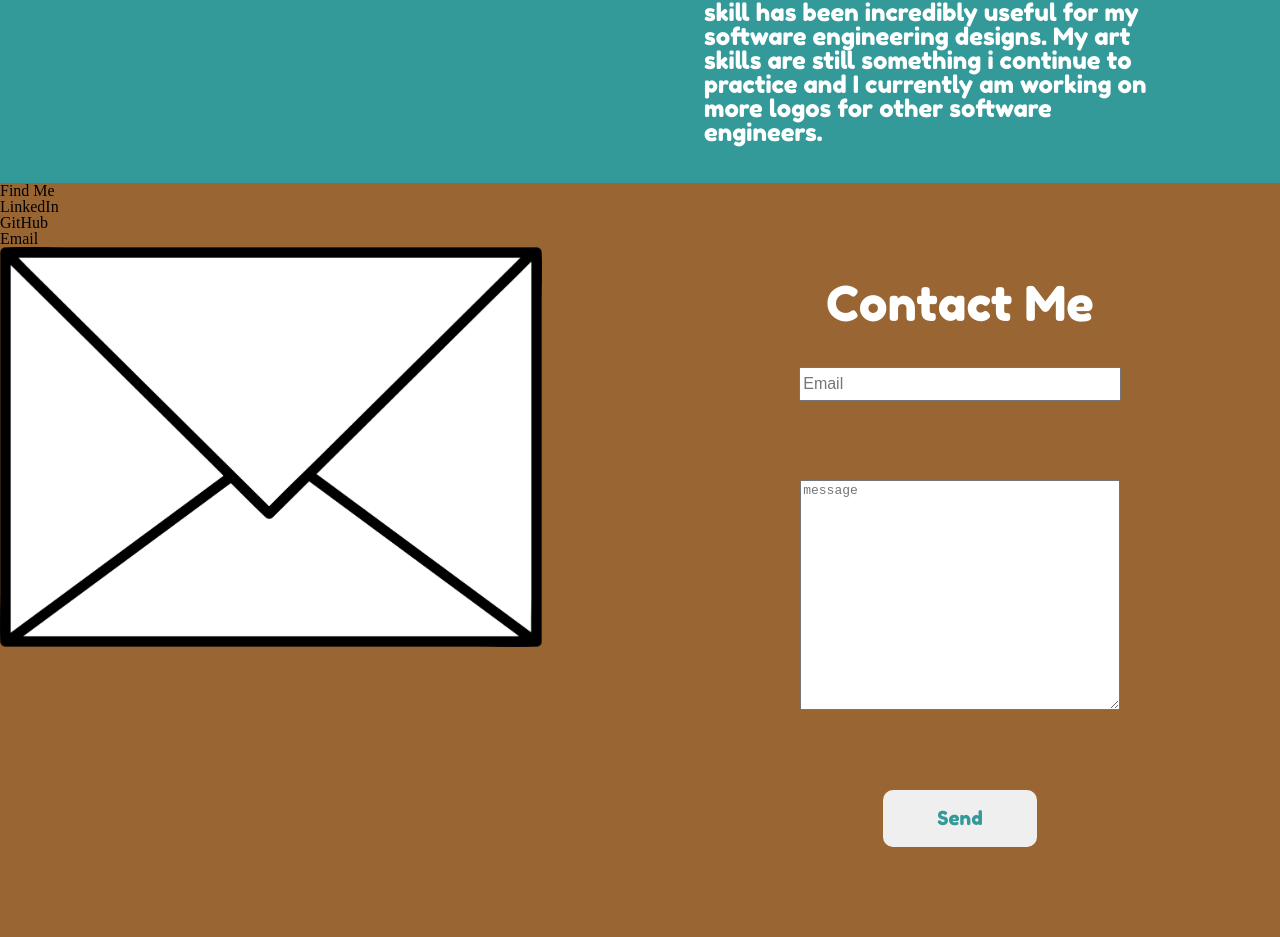
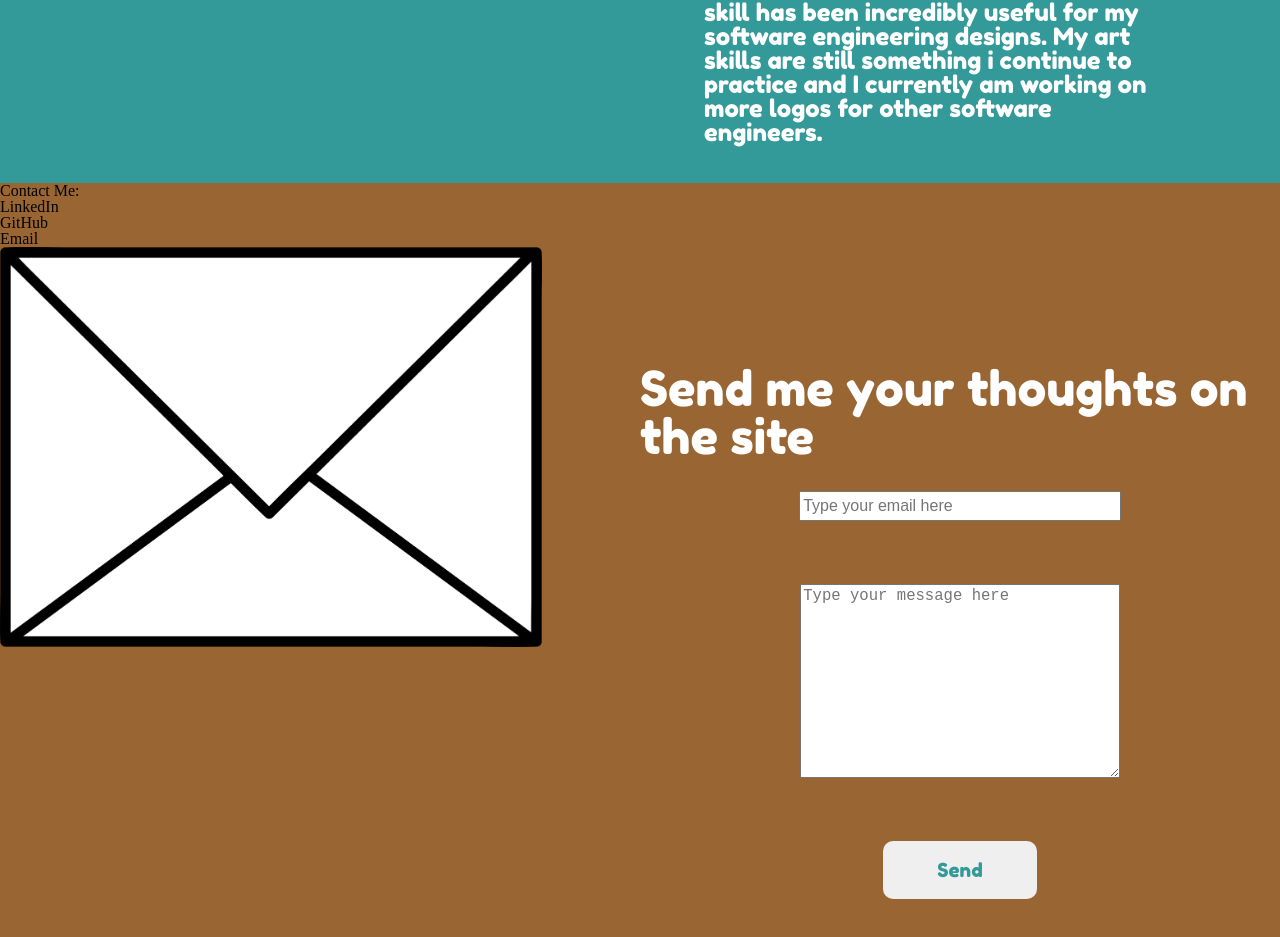
Before and after one commit to jadeli1720/netflify-test-site, a React (Create React App) app in the folder my-portfolio-site/: page / in a window 1280 px wide. Shown: the part 2217-3154 px from the top of the page. Built offline with nearby package versions, Linux system fonts and the light colour scheme.

Commit message:
close to finished on contact page

```diff
--- a/my-portfolio-site/src/components/contact/contact.js
+++ b/my-portfolio-site/src/components/contact/contact.js
@@ -1,22 +1,30 @@
-import React from 'react';
+import { useState } from 'react';
 import './contact.scss';
 
-export default function contact() {
+export default function Contact() {
+    const [mail, setMail] = useState(false);
+
+    const handleSubmit = (e) => {
+        e.preventDefault();
+        setMail(true);
+        console.log();
+    }
     return (
         <div className="contact" id="contact">
             <div className="left">
-                <h1>Find Me</h1>
+                <h1>Contact Me:</h1>
                 <h3>LinkedIn</h3>
                 <h3>GitHub</h3>
                 <h3>Email</h3>
                 <img src="/images/Mail.png" alt="Mail"/>
             </div>
             <div className="right">
-                <h2>Contact Me</h2>
-                    <form>
-                        <input type="text" placeholder="Email"/>
-                        <textarea placeholder="message"></textarea>
+                <h2>Send me your thoughts on the site</h2>
+                    <form onSubmit={handleSubmit}>
+                        <input type="text" placeholder="Type your email here"/>
+                        <textarea placeholder="Type your message here"></textarea>
                         <button type="submit">Send</button>
+                        {mail && <span>Thank you for the message!</span>}
                     </form>
             </div>
         </div>
--- a/my-portfolio-site/src/components/contact/contact.scss
+++ b/my-portfolio-site/src/components/contact/contact.scss
@@ -16,6 +16,7 @@
         flex-direction: column;
         align-items: center;
         justify-content: center;
+        padding-top: 10%;
 
         h2 {
             font-size: 3em;
@@ -40,7 +41,7 @@
             textarea {
                 width: 70%;
                 height: 40%;
-                font-size: 1em;
+                font-size: 1.2em;
             }
 
             button {
@@ -59,6 +60,11 @@
                         cursor: pointer;
             }
             }
+
+            span {
+                color: #fff;
+                font-family: 'Fredoka One', 'Arial Black';
+            }
         }
     }
 }
```
